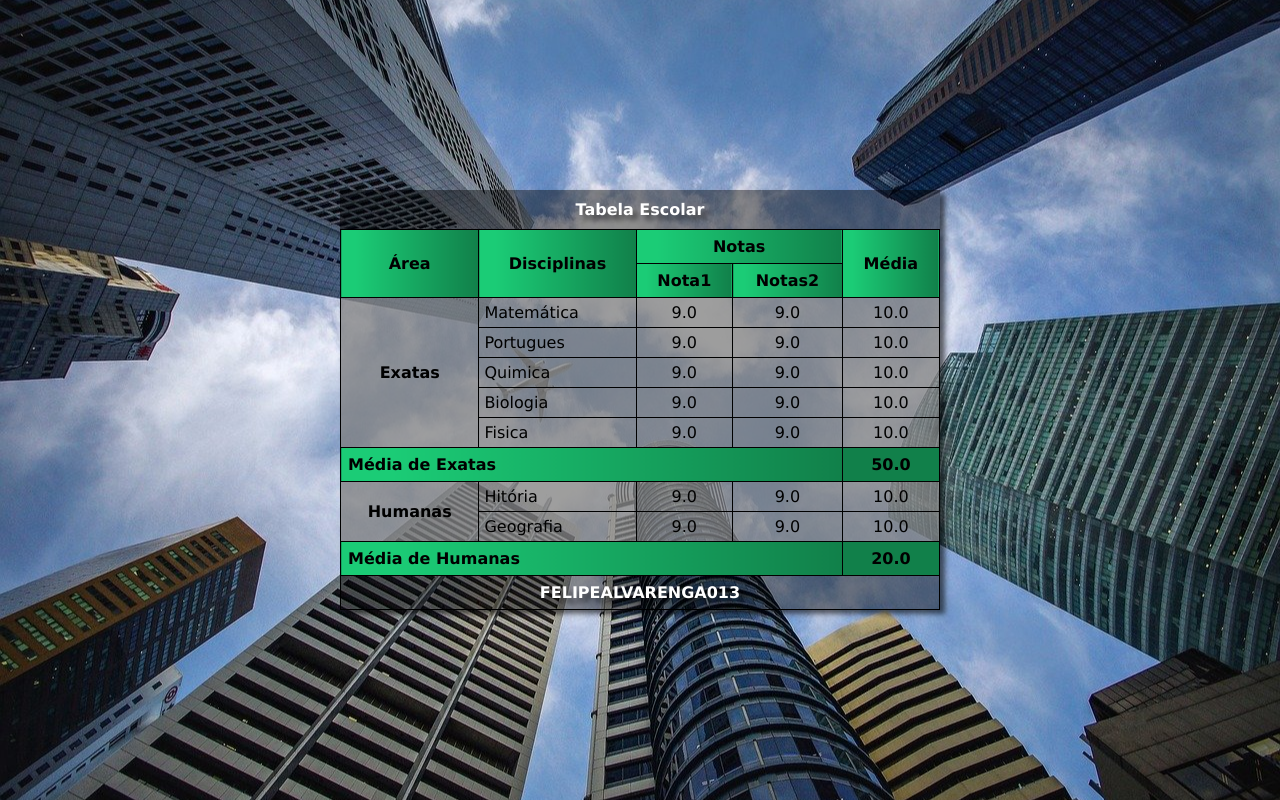
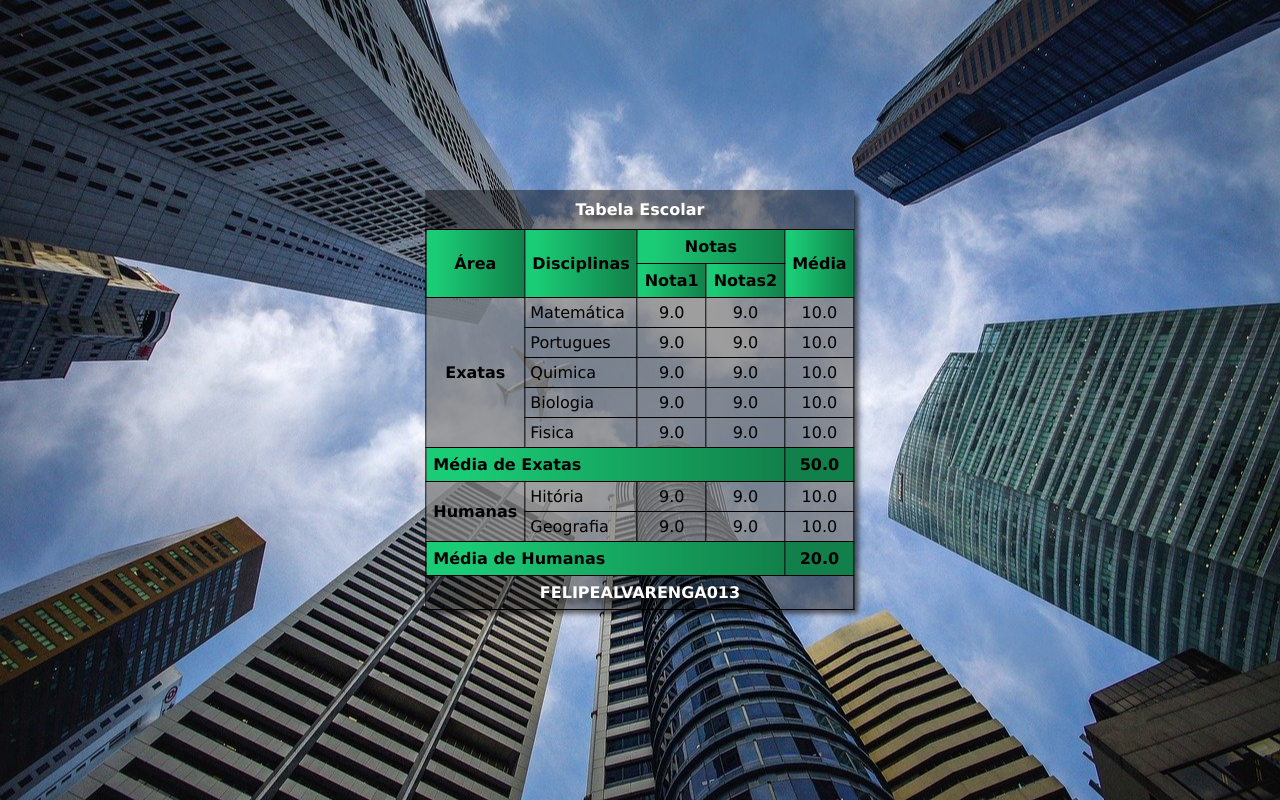
Before and after one commit to FelipeAlvarenga013/tabelas, a plain HTML site: page index.html in a window 1280 px wide. Drawn offline with Linux system fonts and the light colour scheme.

Commit message:
atualizando tabela

```diff
--- a/estilo/style.css
+++ b/estilo/style.css
@@ -30,7 +30,7 @@ caption{
 table{
     position: absolute;
     border-collapse: collapse;
-    max-width: 50vmax;
+    max-width: 20vmax;
     width: 600px;
     box-shadow: 5px 4px 5px 0px #00000091;
 
```
